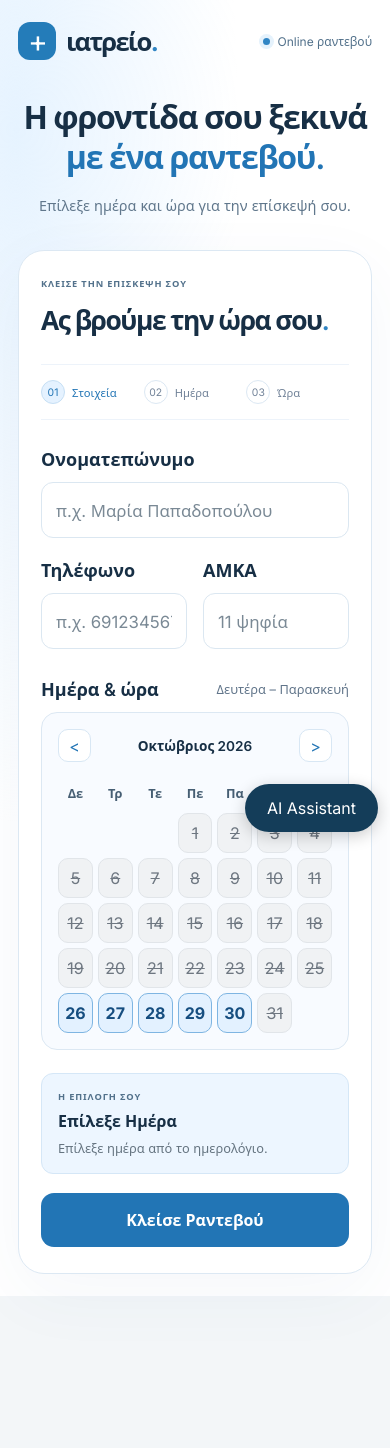
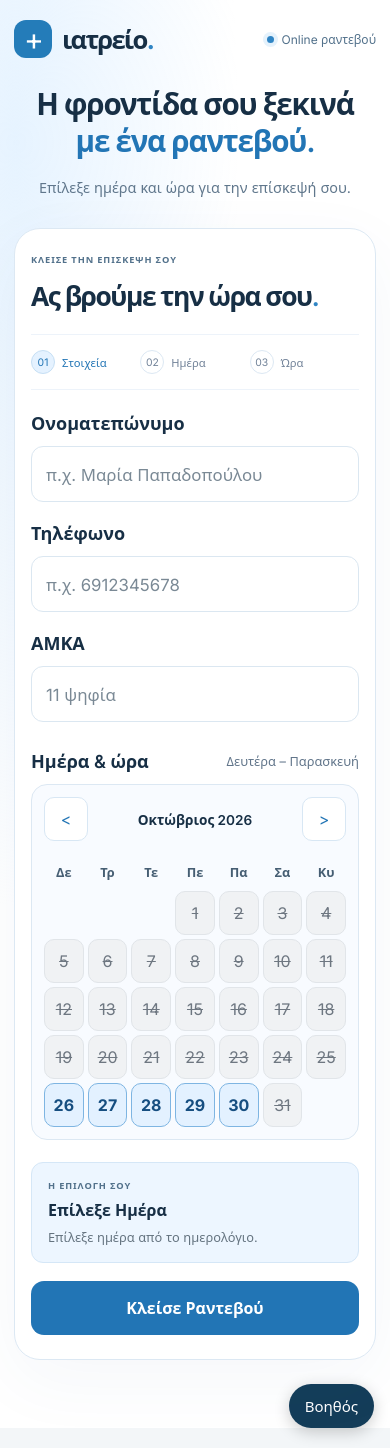
Before and after one commit to T0pboyg/medical_appointments, a React app in the folder frontend/: page / in a window 390 px wide. Before the commit the page ends 1296 px from the top, so only its background shows below. Built offline with nearby package versions, Linux system fonts and the light colour scheme.

Commit message:
Improve mobile booking layout and assistant button

```diff
--- a/frontend/MedicalAssistant.css
+++ b/frontend/MedicalAssistant.css
@@ -22,3 +22,20 @@
 
 .medical-assistant-actions button { background: #2275b5; color: #fff; border-color: #2275b5; }
 .medical-assistant-actions button:hover:not(:disabled) { background: #185c94; border-color: #185c94; }
+
+.assistant-label-mobile {display:none;}
+@media (max-width: 600px) {
+  /* In normal page flow so the launcher never obscures booking controls. */
+  body:has(.booking-app) .medical-assistant-launcher {
+    position:static;display:block;width:max-content;max-width:calc(100% - 32px);
+    margin:0 16px calc(20px + env(safe-area-inset-bottom, 0px)) auto;
+    min-height:44px;padding:10px 16px;font-size:15px;line-height:1.4;
+    border-radius:22px;
+  }
+  .medical-assistant-launcher .assistant-label-desktop {display:none;}
+  .medical-assistant-launcher .assistant-label-mobile {display:inline;}
+  .medical-assistant-dialog {max-height:calc(100dvh - 24px);padding:16px;}
+  .medical-assistant-dialog .medical-assistant-heading {flex-wrap:wrap;}
+  .medical-assistant-dialog button {min-height:44px;}
+  .medical-assistant-form textarea {font-size:16px;}
+}
--- a/frontend/MedicalAssistant.jsx
+++ b/frontend/MedicalAssistant.jsx
@@ -99,7 +99,7 @@ export default function MedicalAssistant() {
     return <>
         <button className="medical-assistant-launcher" type="button" ref={launcher}
             aria-haspopup="dialog" aria-expanded={open} aria-controls="medical-assistant-dialog"
-            onClick={() => setOpen(true)}>AI Assistant</button>
+            onClick={() => setOpen(true)} aria-label="AI Assistant"><span className="assistant-label-desktop" aria-hidden="true">AI Assistant</span><span className="assistant-label-mobile" aria-hidden="true">Βοηθός</span></button>
         <dialog id="medical-assistant-dialog" ref={dialog} className="medical-assistant-dialog"
             aria-labelledby="medical-assistant-title"
             onCancel={event => { event.preventDefault(); close(); }}>
--- a/frontend/style.css
+++ b/frontend/style.css
@@ -596,3 +596,24 @@ body:has(.booking-app) {
 
 .booking-app .calendar-day {width:100%;max-width:100%;aspect-ratio:auto;height:40px;min-height:40px;}
 .booking-app .section-label {flex-wrap:wrap;gap:6px;}
+
+
+/* Mobile booking: full-width fields and comfortable touch controls. */
+@media (max-width: 600px) {
+  .booking-app {padding:20px 14px 24px;}
+  .booking-app .site-header {margin-bottom:20px;gap:12px;}
+  .booking-app .booking-hero {margin-bottom:20px;padding:8px 0;}
+  .booking-app .booking-hero h1 {font-size:1.85rem;line-height:1.25;}
+  .booking-app .card {padding:24px 16px;}
+  .booking-app form {grid-template-columns:minmax(0,1fr);gap:18px;}
+  .booking-app input {min-height:56px;}
+  .booking-app .calendar-container {padding:12px;}
+  .booking-app .calendar-grid {gap:4px;}
+  .booking-app .calendar-day {height:44px;min-height:44px;}
+  .booking-app .calendar-header button {width:44px;height:44px;flex-shrink:0;}
+  .booking-app .time-chips {grid-template-columns:repeat(3,minmax(0,1fr));}
+  .booking-app .time-chip {min-height:48px;font-size:.95rem;}
+  .booking-app .booking-steps {margin:20px 0;}
+}
+
+@media (max-width:600px) {body:has(.booking-app) {min-width:0;}}
```
